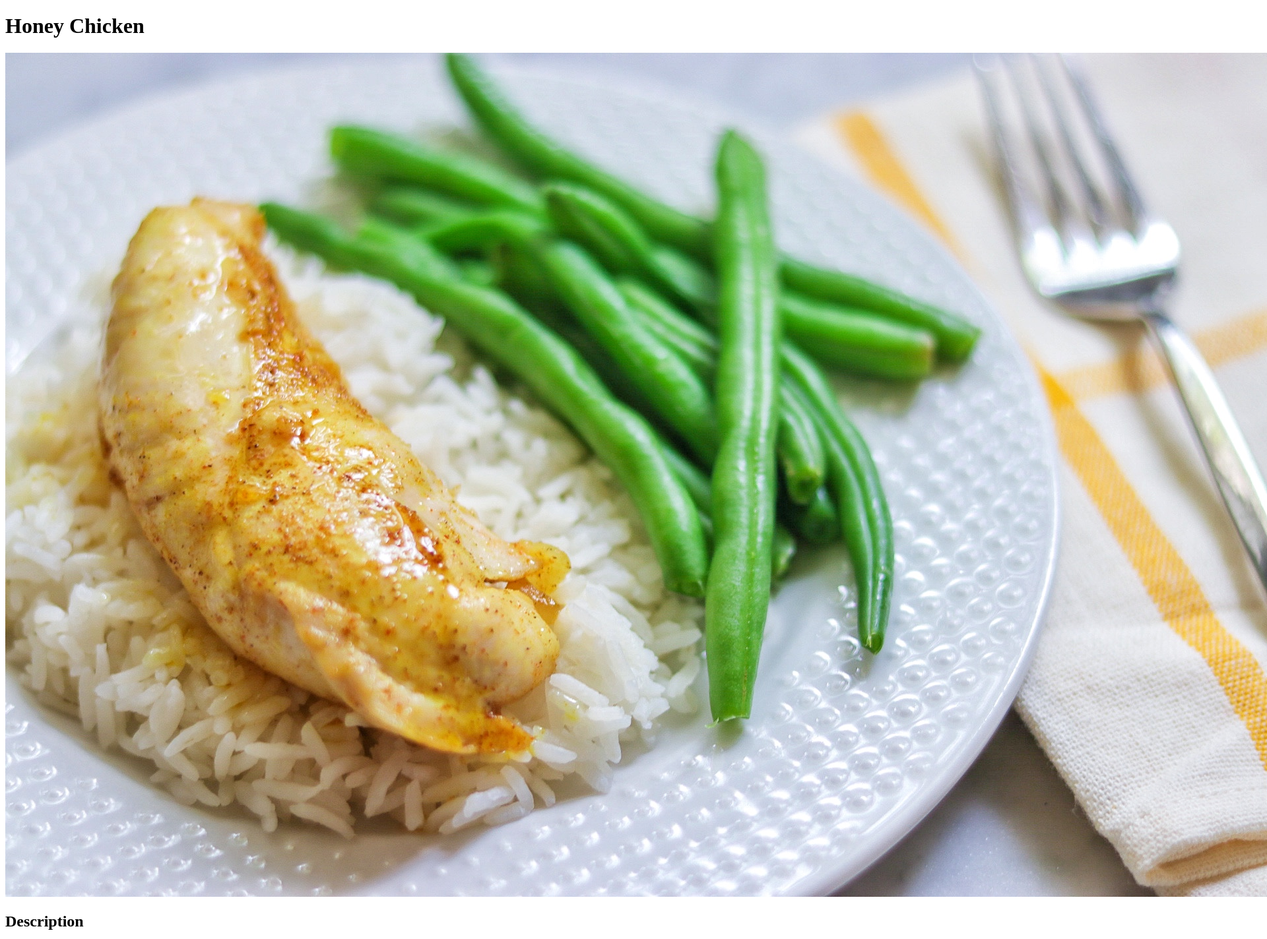
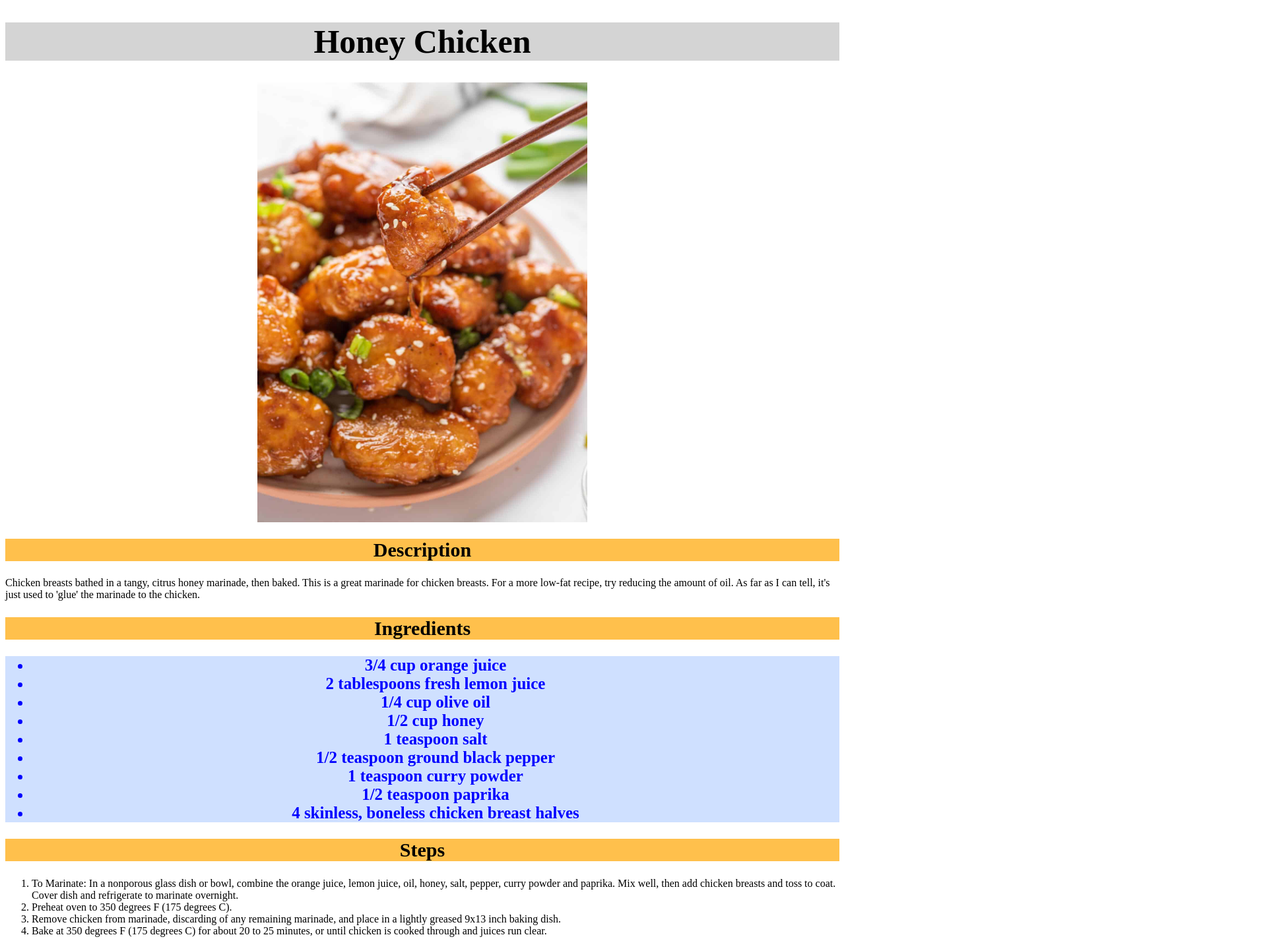
Before and after one commit to golfsap/odin-recipes, a plain HTML site: page recipes/honey-chicken.html in a window 1280 px wide. Shown: the top 1424 px of the page at 66% size, 1920 px wide, since content can reach past the window. Drawn offline with Linux system fonts and the light colour scheme.

Commit message:
Add style.css, change honey chicken image

```diff
--- a/recipes/honey-chicken.html
+++ b/recipes/honey-chicken.html
@@ -4,10 +4,11 @@
     <meta charset="UTF-8">
 
     <title>Honey Chicken</title>
+    <link rel="stylesheet" href="../style.css">
 </head>
-<body>
+<body class="honey-chicken">
     <h1>Honey Chicken</h1>
-    <img src="../images/honey-chicken.jpeg" alt="honey chicken">
+    <img src="../images/honey-chicken.jpg" alt="honey chicken">
 
     <h2>Description</h2>
     <p>Chicken breasts bathed in a tangy, citrus honey marinade, then baked. This is a great marinade for chicken breasts. For a more low-fat recipe, try reducing the amount of oil. As far as I can tell, it's just used to 'glue' the marinade to the chicken.
--- /dev/null
+++ b/style.css
@@ -0,0 +1,44 @@
+h1 {
+    color: #000;
+    background-color: rgb(212, 212, 212);
+    text-align: center;
+    font-size: 50px;
+    font-weight: bold;
+}
+
+h2 {
+    text-align: center;
+    font-size: 30px;
+    /* font-style: italic; */
+}
+
+.waffles h2 {
+    color: rgb(0, 0, 0);
+    background-color: rgb(255, 255, 0, 70%)
+}
+
+.mojito h2 {
+    color: black;
+    background-color: rgb(0, 255, 0, 70%);
+}
+
+.honey-chicken h2 {
+    color: #000;
+    background-color: rgb(255, 165, 0, 70%);
+}
+
+ul {
+    color: blue;
+    background-color: rgba(120, 167, 255, 0.354);
+    text-align: center;
+    font-size: 25px;
+    font-weight: bold;
+}
+
+img {
+    margin: auto;
+    display: block;
+
+    height: auto;
+    width: 500px;
+}
```
Also changed, not shown: index.html (+1 -0 lines), recipes/mojito.html (+2 -1 lines), recipes/waffles.html (+2 -1 lines), images/honey-chicken.jpeg (deleted), images/honey-chicken.jpg (added).
